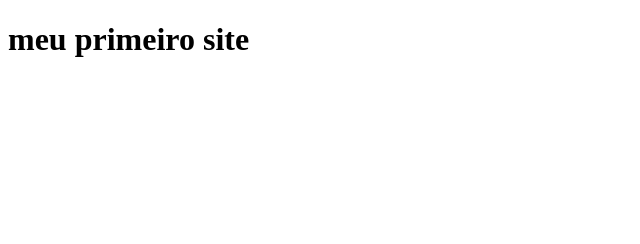
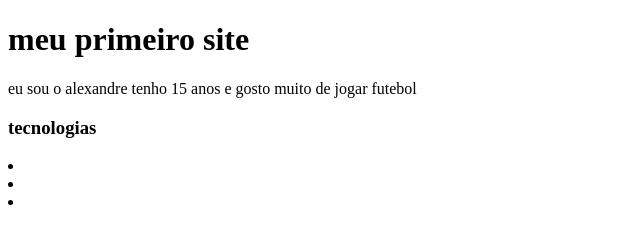
Before and after one commit to ale10183/ale, a plain HTML site: page index.html in a window 1280 px wide. Shown: the whole page, without its empty margins (0-640 px from the left). Drawn offline with Linux system fonts and the light colour scheme.

Commit message:
sobre mim

```diff
--- a/index.html
+++ b/index.html
@@ -7,5 +7,11 @@
 </head>
 <body>
    <h1>meu primeiro site</h1>
+<p>eu sou o alexandre tenho 15 anos e gosto muito de jogar futebol</p>
+<h3>tecnologias</h3>
+<ol></ol>
+   <li></li>
+   <li></li>
+   <li></li>
 </body>
 </html>
```
